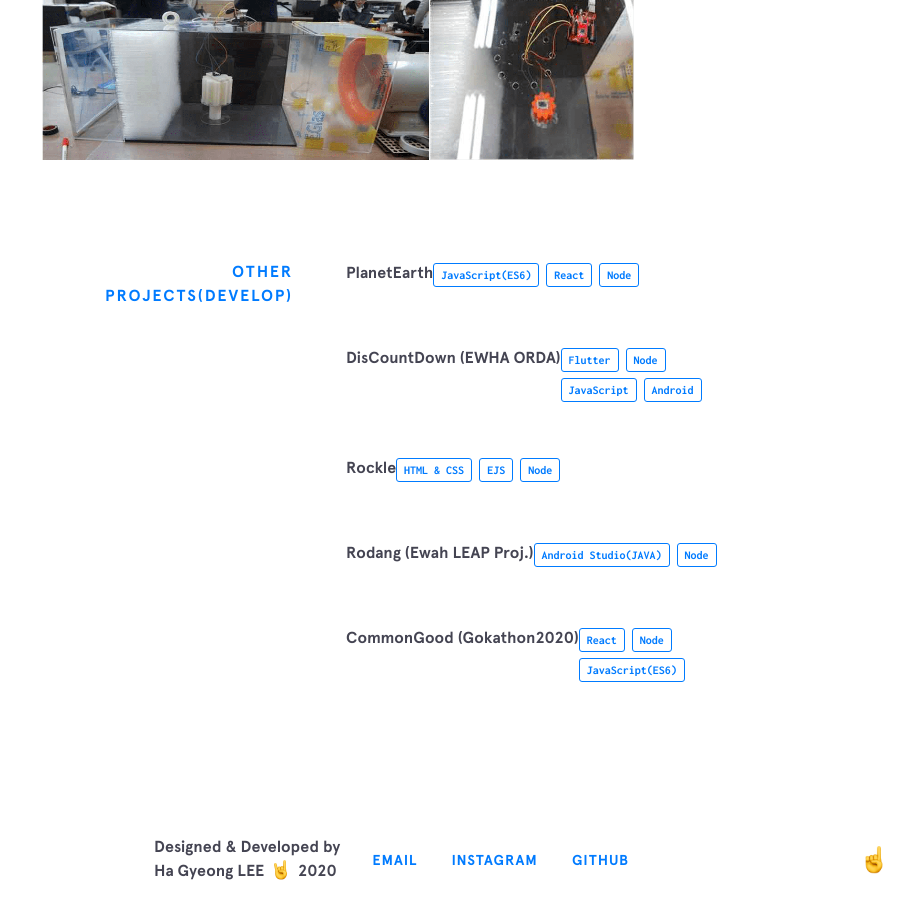
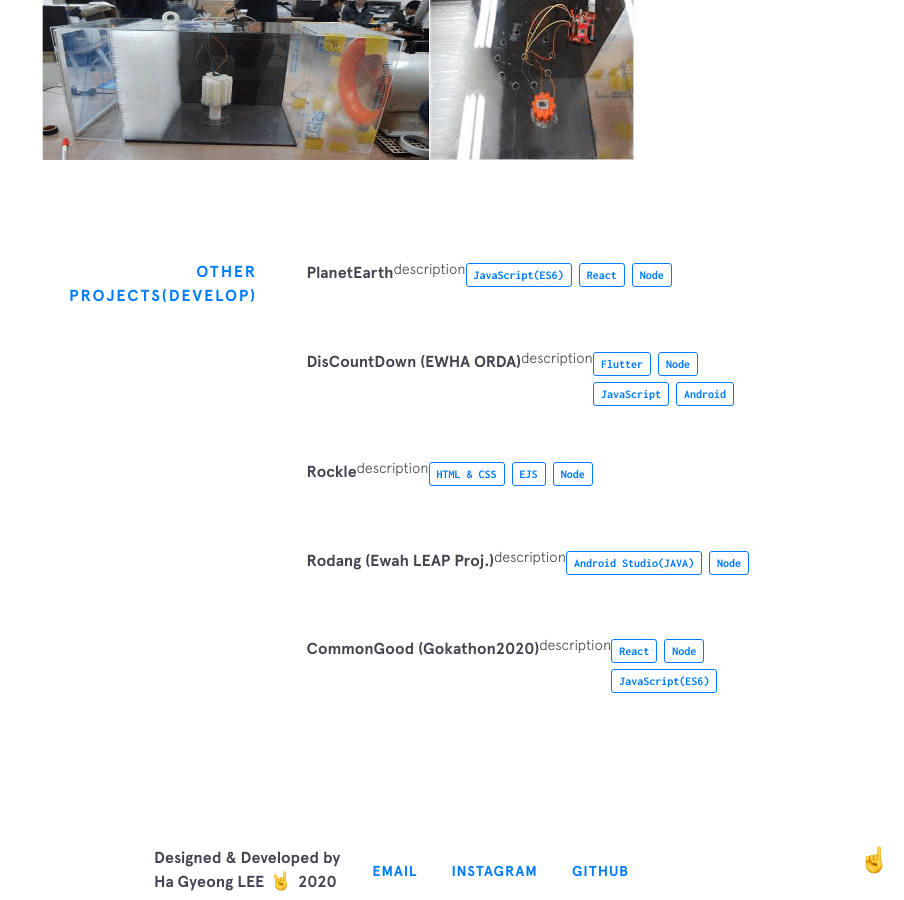
Before and after one commit to lhky78/lhky78.github.io, a Jekyll site: the page built from index.html, in a window 1280 px wide and 900 px high, scrolled down 5821 px. Shown: the whole window, without its empty margins (376-1280 px from the left). Built offline with Jekyll 4.4.1, drawn with Linux system fonts in a browser that asks for light colours; nearby versions of some CDN libraries.

Commit message:
description

```diff
--- a/_data/other-projects.yml
+++ b/_data/other-projects.yml
@@ -1,7 +1,7 @@
 - name: PlanetEarth
   url: https://github.com/planetEarth1886/website
   code: https://github.com/planetEarth1886/website
-  description:
+  description: description
   used:
     - thing: JavaScript(ES6)
     - thing: React
@@ -10,7 +10,7 @@
 - name: DisCountDown (EWHA ORDA)
   url: https://lhky78.github.io/disCountDown.pdf
   code:
-  description:
+  description: description
   used:
     - thing: Flutter
     - thing: Node
@@ -20,7 +20,7 @@
 - name: Rockle
   url: https://github.com/lhky78/Rockle
   code: https://github.com/lhky78/Rockle
-  description:
+  description: description
   used:
     - thing: HTML & CSS
     - thing: EJS
@@ -30,7 +30,7 @@
 - name: Rodang (Ewah LEAP Proj.)
   url: https://github.com/lhky78/RODANG_Leap
   code: https://github.com/lhky78/RODANG_Leap
-  description:
+  description: description
   used:
     - thing: Android Studio(JAVA)
     - thing: Node
@@ -38,7 +38,7 @@
 - name: CommonGood (Gokathon2020)
   url: https://github.com/lhky78/commongoodhack
   code: https://github.com/lhky78/commongoodhack
-  description:
+  description: description
   used:
     - thing: React
     - thing: Node
```
